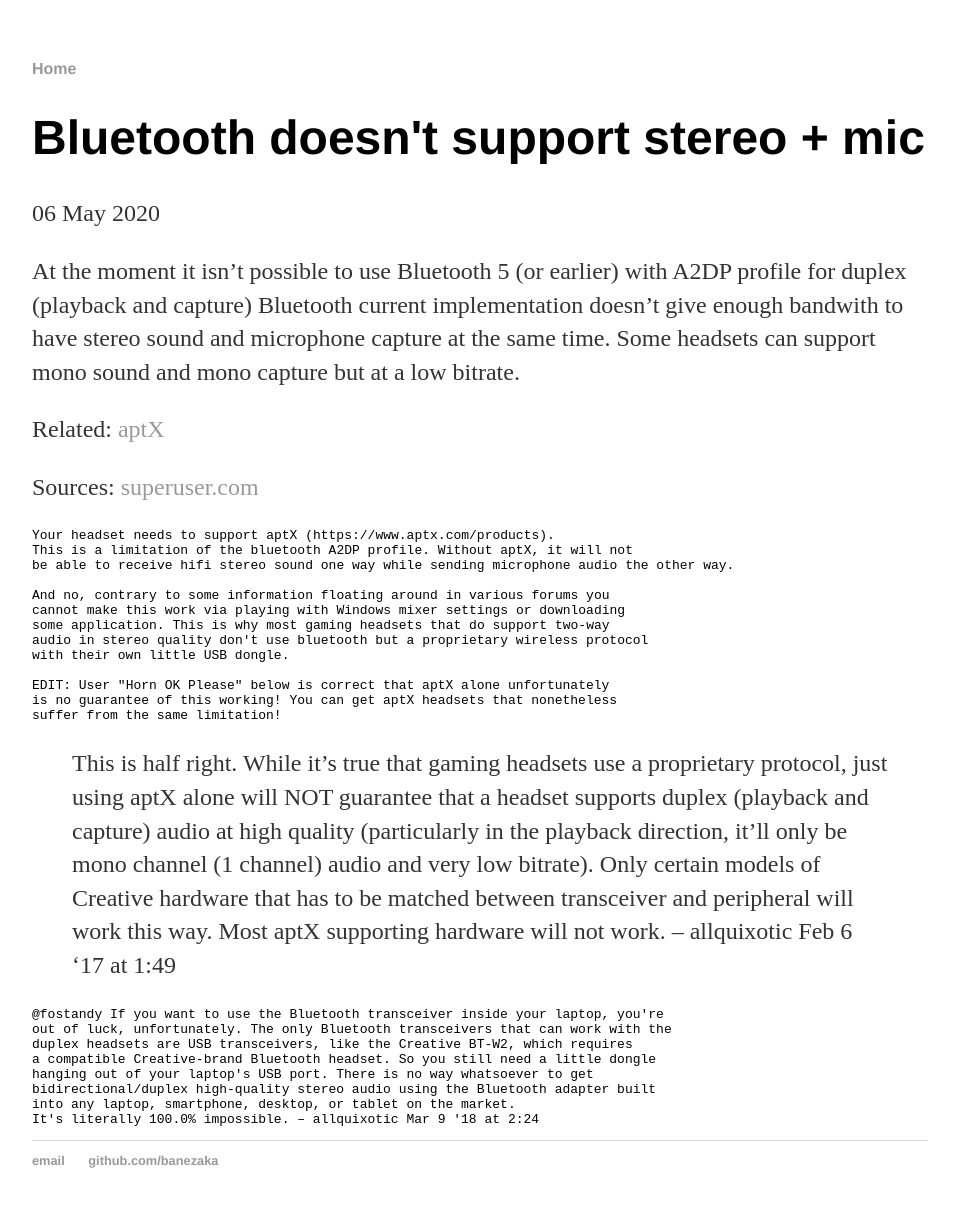
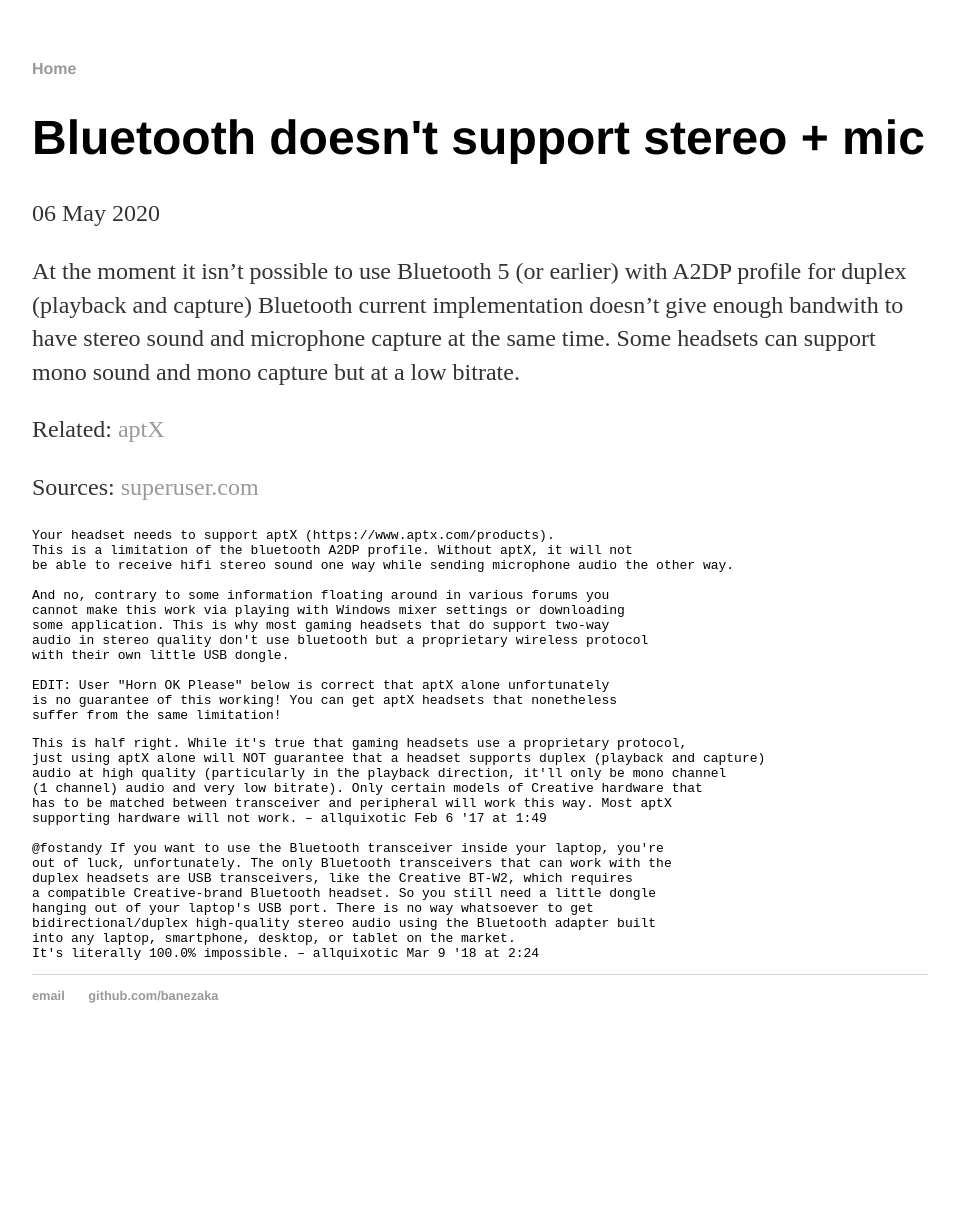
Before and after one commit to banezaka/banezaka.github.io, a Jekyll site: the page built from _posts/2020-05-06-bluetooth-duplex.md, in a window 1280 px wide. Shown: the whole page, without its empty margins (160-1119 px from the left). Built offline with Jekyll 4.4.1, drawn with Linux system fonts in a browser that asks for light colours; after the commit the page ends 1063 px from its top, so only the background shows below that.

Commit message:
Update 2020-05-06-bluetooth-duplex.md

````diff
--- a/_posts/2020-05-06-bluetooth-duplex.md
+++ b/_posts/2020-05-06-bluetooth-duplex.md
@@ -12,7 +12,7 @@
 
 Sources:
 [superuser.com](https://superuser.com/questions/930251/possible-to-use-bluetooth-headset-in-stereo-mode-with-mic)
-```python
+```
 Your headset needs to support aptX (https://www.aptx.com/products).
 This is a limitation of the bluetooth A2DP profile. Without aptX, it will not
 be able to receive hifi stereo sound one way while sending microphone audio the other way.
@@ -28,15 +28,14 @@
 suffer from the same limitation!
 ```
 
+```
+This is half right. While it's true that gaming headsets use a proprietary protocol,
+just using aptX alone will NOT guarantee that a headset supports duplex (playback and capture)
+audio at high quality (particularly in the playback direction, it'll only be mono channel
+(1 channel) audio and very low bitrate). Only certain models of Creative hardware that
+has to be matched between transceiver and peripheral will work this way. Most aptX
+supporting hardware will not work. – allquixotic Feb 6 '17 at 1:49
 
-> This is half right. While it's true that gaming headsets use a proprietary protocol,
-> just using aptX alone will NOT guarantee that a headset supports duplex (playback and capture)
-> audio at high quality (particularly in the playback direction, it'll only be mono channel
-> (1 channel) audio and very low bitrate). Only certain models of Creative hardware that
-> has to be matched between transceiver and peripheral will work this way. Most aptX
-> supporting hardware will not work. – allquixotic Feb 6 '17 at 1:49
-
-```
 @fostandy If you want to use the Bluetooth transceiver inside your laptop, you're
 out of luck, unfortunately. The only Bluetooth transceivers that can work with the
 duplex headsets are USB transceivers, like the Creative BT-W2, which requires
````
